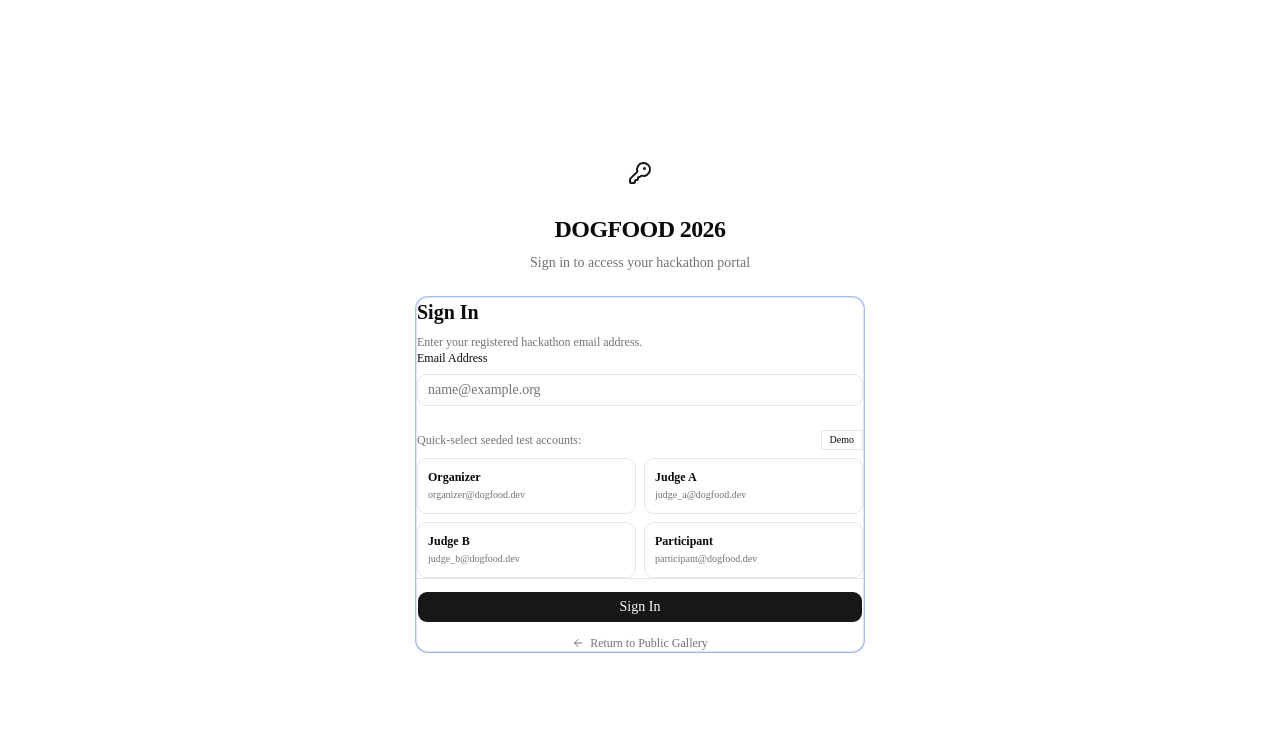
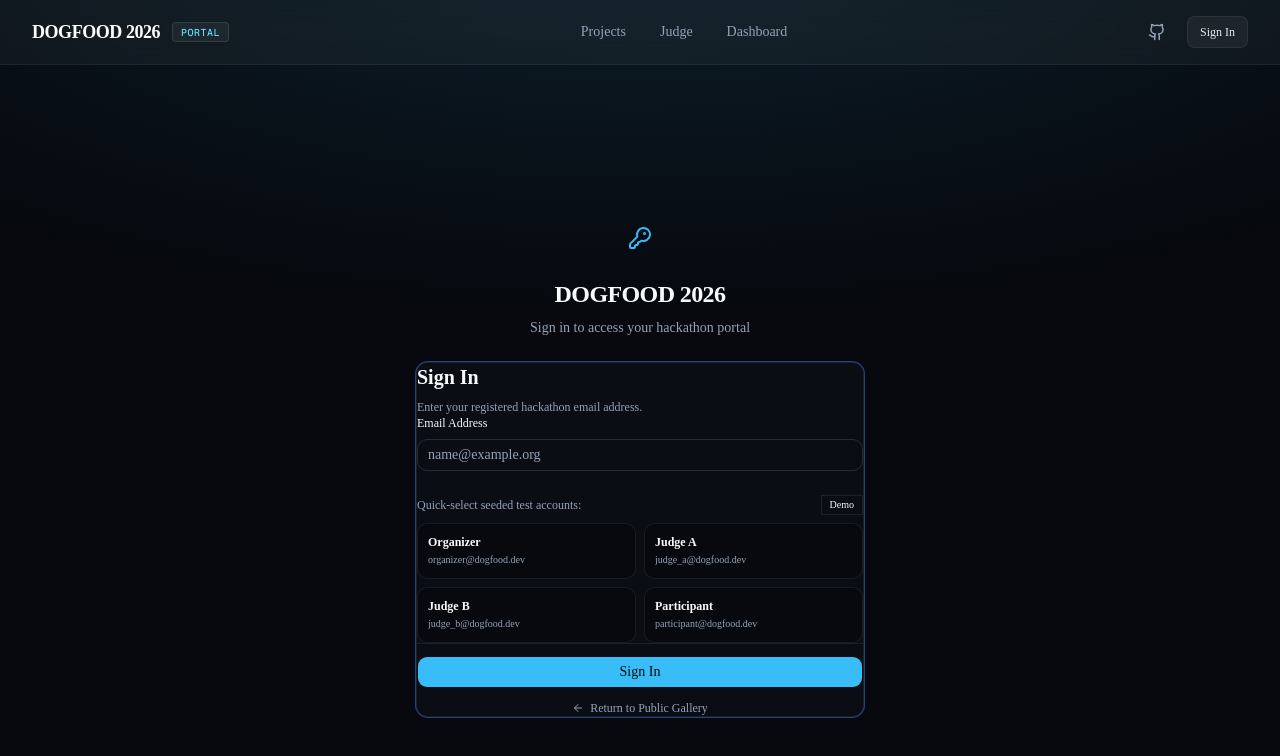
Before and after one commit to Vineetw07/OmniJudge, a Next.js app: page /login in a window 1280 px wide. Shown: the top 756 px of the page. Built offline with nearby package versions, Linux system fonts and the light colour scheme.

Commit message:
[Phase5-R1] Midnight Obsidian global design system, glass navbar, Framer Motion page entrance

```diff
--- a/src/app/globals.css
+++ b/src/app/globals.css
@@ -64,85 +64,110 @@
     --font-sans: var(--font-sans);
   }
   :root {
-    --background: oklch(1 0 0);
-    --foreground: oklch(0.145 0 0);
-    --card: oklch(1 0 0);
-    --card-foreground: oklch(0.145 0 0);
-    --popover: oklch(1 0 0);
-    --popover-foreground: oklch(0.145 0 0);
-    --primary: oklch(0.205 0 0);
-    --primary-foreground: oklch(0.985 0 0);
-    --secondary: oklch(0.97 0 0);
-    --secondary-foreground: oklch(0.205 0 0);
-    --muted: oklch(0.97 0 0);
-    --muted-foreground: oklch(0.556 0 0);
-    --accent: oklch(0.97 0 0);
-    --accent-foreground: oklch(0.205 0 0);
-    --destructive: oklch(0.577 0.245 27.325);
-    --destructive-foreground: oklch(0.985 0 0);
-    --border: oklch(0.922 0 0);
-    --input: oklch(0.922 0 0);
-    --ring: oklch(0.708 0 0);
-    --chart-1: oklch(0.87 0 0);
-    --chart-2: oklch(0.556 0 0);
-    --chart-3: oklch(0.439 0 0);
-    --chart-4: oklch(0.371 0 0);
-    --chart-5: oklch(0.269 0 0);
+    /* Obsidian Canvas & Surfaces */
+    --background: #07090e;
+    --foreground: #f8fafc;
+    --card: #0a0d14;
+    --card-foreground: #f8fafc;
+    --popover: #0a0d14;
+    --popover-foreground: #f8fafc;
+
+    /* Brand Accents (Cyan / Electric Sky) */
+    --primary: #38bdf8;
+    --primary-foreground: #07090e;
+    --secondary: #131722;
+    --secondary-foreground: #f8fafc;
+    --muted: #131722;
+    --muted-foreground: #94a3b8;
+    --accent: #1e293b;
+    --accent-foreground: #f8fafc;
+    --destructive: #ef4444;
+    --destructive-foreground: #ffffff;
+
+    /* Borders & Inputs */
+    --border: rgba(255, 255, 255, 0.08);
+    --input: rgba(255, 255, 255, 0.12);
+    --ring: rgba(56, 189, 248, 0.4);
+
     --radius: 0.625rem;
     --radius-sm: calc(var(--radius) - 4px);
     --radius-md: calc(var(--radius) - 2px);
     --radius-lg: var(--radius);
     --radius-xl: calc(var(--radius) + 4px);
     --card-spacing: 1rem;
-    --sidebar: oklch(0.985 0 0);
-    --sidebar-foreground: oklch(0.145 0 0);
-    --sidebar-primary: oklch(0.205 0 0);
-    --sidebar-primary-foreground: oklch(0.985 0 0);
-    --sidebar-accent: oklch(0.97 0 0);
-    --sidebar-accent-foreground: oklch(0.205 0 0);
-    --sidebar-border: oklch(0.922 0 0);
-    --sidebar-ring: oklch(0.708 0 0);
+
+    --chart-1: #38bdf8;
+    --chart-2: #818cf8;
+    --chart-3: #34d399;
+    --chart-4: #f59e0b;
+    --chart-5: #f43f5e;
+
+    --sidebar: #0a0d14;
+    --sidebar-foreground: #f8fafc;
+    --sidebar-primary: #38bdf8;
+    --sidebar-primary-foreground: #07090e;
+    --sidebar-accent: #131722;
+    --sidebar-accent-foreground: #f8fafc;
+    --sidebar-border: rgba(255, 255, 255, 0.08);
+    --sidebar-ring: rgba(56, 189, 248, 0.4);
+
+    /* Glass Tokens */
+    --glass-bg: rgba(255, 255, 255, 0.04);
+    --glass-border: rgba(255, 255, 255, 0.08);
+    --glass-border-accent: rgba(56, 189, 248, 0.3);
   }
+
   .dark {
-    --background: oklch(0.145 0 0);
-    --foreground: oklch(0.985 0 0);
-    --card: oklch(0.205 0 0);
-    --card-foreground: oklch(0.985 0 0);
-    --popover: oklch(0.205 0 0);
-    --popover-foreground: oklch(0.985 0 0);
-    --primary: oklch(0.922 0 0);
-    --primary-foreground: oklch(0.205 0 0);
-    --secondary: oklch(0.269 0 0);
-    --secondary-foreground: oklch(0.985 0 0);
-    --muted: oklch(0.269 0 0);
-    --muted-foreground: oklch(0.708 0 0);
-    --accent: oklch(0.269 0 0);
-    --accent-foreground: oklch(0.985 0 0);
-    --destructive: oklch(0.704 0.191 22.216);
-    --destructive-foreground: oklch(0.985 0 0);
-    --border: oklch(1 0 0 / 10%);
-    --input: oklch(1 0 0 / 15%);
-    --ring: oklch(0.556 0 0);
-    --chart-1: oklch(0.87 0 0);
-    --chart-2: oklch(0.556 0 0);
-    --chart-3: oklch(0.439 0 0);
-    --chart-4: oklch(0.371 0 0);
-    --chart-5: oklch(0.269 0 0);
+    --background: #07090e;
+    --foreground: #f8fafc;
+    --card: #0a0d14;
+    --card-foreground: #f8fafc;
+    --popover: #0a0d14;
+    --popover-foreground: #f8fafc;
+
+    --primary: #38bdf8;
+    --primary-foreground: #07090e;
+    --secondary: #131722;
+    --secondary-foreground: #f8fafc;
+    --muted: #131722;
+    --muted-foreground: #94a3b8;
+    --accent: #1e293b;
+    --accent-foreground: #f8fafc;
+    --destructive: #ef4444;
+    --destructive-foreground: #ffffff;
+
+    --border: rgba(255, 255, 255, 0.08);
+    --input: rgba(255, 255, 255, 0.12);
+    --ring: rgba(56, 189, 248, 0.4);
+
     --radius: 0.625rem;
     --radius-sm: calc(var(--radius) - 4px);
     --radius-md: calc(var(--radius) - 2px);
     --radius-lg: var(--radius);
     --radius-xl: calc(var(--radius) + 4px);
     --card-spacing: 1rem;
-    --sidebar: oklch(0.205 0 0);
-    --sidebar-foreground: oklch(0.985 0 0);
-    --sidebar-primary: oklch(0.488 0.243 264.376);
-    --sidebar-primary-foreground: oklch(0.985 0 0);
-    --sidebar-accent: oklch(0.269 0 0);
-    --sidebar-accent-foreground: oklch(0.985 0 0);
-    --sidebar-border: oklch(1 0 0 / 10%);
-    --sidebar-ring: oklch(0.556 0 0);
+
+    --chart-1: #38bdf8;
+    --chart-2: #818cf8;
+    --chart-3: #34d399;
+    --chart-4: #f59e0b;
+    --chart-5: #f43f5e;
+
+    --sidebar: #0a0d14;
+    --sidebar-foreground: #f8fafc;
+    --sidebar-primary: #38bdf8;
+    --sidebar-primary-foreground: #07090e;
+    --sidebar-accent: #131722;
+    --sidebar-accent-foreground: #f8fafc;
+    --sidebar-border: rgba(255, 255, 255, 0.08);
+    --sidebar-ring: rgba(56, 189, 248, 0.4);
+
+    /* Glass Tokens */
+    --glass-bg: rgba(255, 255, 255, 0.04);
+    --glass-border: rgba(255, 255, 255, 0.08);
+    --glass-border-accent: rgba(56, 189, 248, 0.3);
   }
+
   * {
     @apply border-border;
   }
@@ -153,3 +178,12 @@
     @apply font-sans;
   }
 }
+
+@layer utilities {
+  .glass-card {
+    background-color: var(--glass-bg);
+    border: 1px solid var(--glass-border);
+    backdrop-filter: blur(12px);
+    -webkit-backdrop-filter: blur(12px);
+  }
+}
--- a/src/app/layout.tsx
+++ b/src/app/layout.tsx
@@ -1,6 +1,8 @@
 import type { Metadata } from "next";
 import localFont from "next/font/local";
 import "./globals.css";
+import { Navbar } from "@/components/Navbar";
+import { PageTransition } from "@/components/PageTransition";
 
 const geistSans = localFont({
   src: "./fonts/GeistVF.woff",
@@ -24,11 +26,27 @@ export default function RootLayout({
   children: React.ReactNode;
 }>) {
   return (
-    <html lang="en">
+    <html lang="en" className="dark">
       <body
-        className={`${geistSans.variable} ${geistMono.variable} antialiased`}
+        className={`${geistSans.variable} ${geistMono.variable} antialiased min-h-screen bg-background text-foreground flex flex-col relative`}
       >
-        {children}
+        {/* Ambient Top Cyan/Indigo Glow */}
+        <div
+          aria-hidden="true"
+          className="fixed inset-0 pointer-events-none -z-10 overflow-hidden"
+          style={{
+            background:
+              "radial-gradient(ellipse 80% 50% at 50% -10%, rgba(56, 189, 248, 0.12), transparent)",
+          }}
+        />
+
+        {/* Global Floating Glass Navbar */}
+        <Navbar />
+
+        {/* Page Entrance Animated Container */}
+        <PageTransition>
+          {children}
+        </PageTransition>
       </body>
     </html>
   );
--- /dev/null
+++ b/src/components/Navbar.tsx
@@ -0,0 +1,103 @@
+'use client';
+
+import React from 'react';
+import Link from 'next/link';
+import { usePathname } from 'next/navigation';
+import { Badge } from '@/components/ui/badge';
+import { Button } from '@/components/ui/button';
+
+const NAV_ITEMS = [
+  { href: '/projects', label: 'Projects' },
+  { href: '/judge', label: 'Judge' },
+  { href: '/dashboard', label: 'Dashboard' },
+];
+
+function GithubIcon(props: React.SVGProps<SVGSVGElement>) {
+  return (
+    <svg
+      viewBox="0 0 24 24"
+      width="18"
+      height="18"
+      stroke="currentColor"
+      strokeWidth="2"
+      fill="none"
+      strokeLinecap="round"
+      strokeLinejoin="round"
+      aria-hidden="true"
+      {...props}
+    >
+      <path d="M15 22v-4a4.8 4.8 0 0 0-1-3.5c3 0 6-2 6-5.5.08-1.25-.27-2.48-1-3.5.28-1.15.28-2.35 0-3.5 0 0-1 0-3 1.5-2.64-.5-5.36-.5-8 0C6 2 5 2 5 2c-.3 1.15-.3 2.35 0 3.5A5.403 5.403 0 0 0 4 9c0 3.5 3 5.5 6 5.5-.39.49-.68 1.05-.85 1.65-.17.6-.22 1.23-.15 1.85v4" />
+      <path d="M9 18c-4.51 2-5-2-7-2" />
+    </svg>
+  );
+}
+
+export function Navbar() {
+  const pathname = usePathname();
+
+  return (
+    <header className="sticky top-0 z-50 backdrop-blur-md bg-white/[0.04] border-b border-white/[0.06] transition-colors">
+      <div className="max-w-7xl mx-auto px-4 sm:px-6 lg:px-8 h-16 flex items-center justify-between">
+        {/* Left: Brand & Monospace Badge */}
+        <div className="flex items-center gap-3">
+          <Link href="/projects" className="flex items-center gap-2 group">
+            <span className="text-lg font-bold tracking-tight text-white group-hover:text-cyan-400 transition-colors">
+              DOGFOOD 2026
+            </span>
+          </Link>
+          <Badge
+            variant="outline"
+            className="font-mono text-[10px] tracking-wider uppercase px-2 py-0.5 rounded border-white/10 bg-white/5 text-cyan-300"
+          >
+            PORTAL
+          </Badge>
+        </div>
+
+        {/* Center: Navigation Links */}
+        <nav className="flex items-center gap-1 sm:gap-2">
+          {NAV_ITEMS.map((item) => {
+            const isActive =
+              pathname === item.href ||
+              (item.href !== '/' && pathname?.startsWith(item.href));
+
+            return (
+              <Link
+                key={item.href}
+                href={item.href}
+                className={`px-3 py-1.5 rounded-lg text-xs sm:text-sm font-medium transition-all ${
+                  isActive
+                    ? 'text-cyan-400 bg-white/[0.08] border border-cyan-500/30 shadow-[0_0_12px_rgba(56,189,248,0.2)]'
+                    : 'text-slate-400 hover:text-slate-100 hover:bg-white/[0.04] border border-transparent'
+                }`}
+              >
+                {item.label}
+              </Link>
+            );
+          })}
+        </nav>
+
+        {/* Right: GitHub Icon Link & Sign In */}
+        <div className="flex items-center gap-3">
+          <a
+            href="https://github.com/Vineetw07/dogfood-portal"
+            target="_blank"
+            rel="noopener noreferrer"
+            aria-label="GitHub Repository"
+            className="p-2 rounded-lg text-slate-400 hover:text-white hover:bg-white/[0.05] border border-transparent hover:border-white/10 transition-colors"
+          >
+            <GithubIcon />
+          </a>
+          <Link href="/login">
+            <Button
+              variant="outline"
+              size="sm"
+              className="text-xs h-8 px-3 border-white/10 bg-white/5 text-slate-200 hover:bg-white/10 hover:text-white hover:border-cyan-500/30 transition-all"
+            >
+              Sign In
+            </Button>
+          </Link>
+        </div>
+      </div>
+    </header>
+  );
+}
--- /dev/null
+++ b/src/components/PageTransition.tsx
@@ -0,0 +1,19 @@
+'use client';
+
+import React from 'react';
+import { motion, useReducedMotion } from 'framer-motion';
+
+export function PageTransition({ children }: { children: React.ReactNode }) {
+  const shouldReduceMotion = useReducedMotion();
+
+  return (
+    <motion.div
+      initial={shouldReduceMotion ? { opacity: 1, y: 0 } : { opacity: 0, y: 10 }}
+      animate={{ opacity: 1, y: 0 }}
+      transition={{ duration: 0.35, ease: 'easeOut' }}
+      className="flex-1 flex flex-col w-full"
+    >
+      {children}
+    </motion.div>
+  );
+}
```
